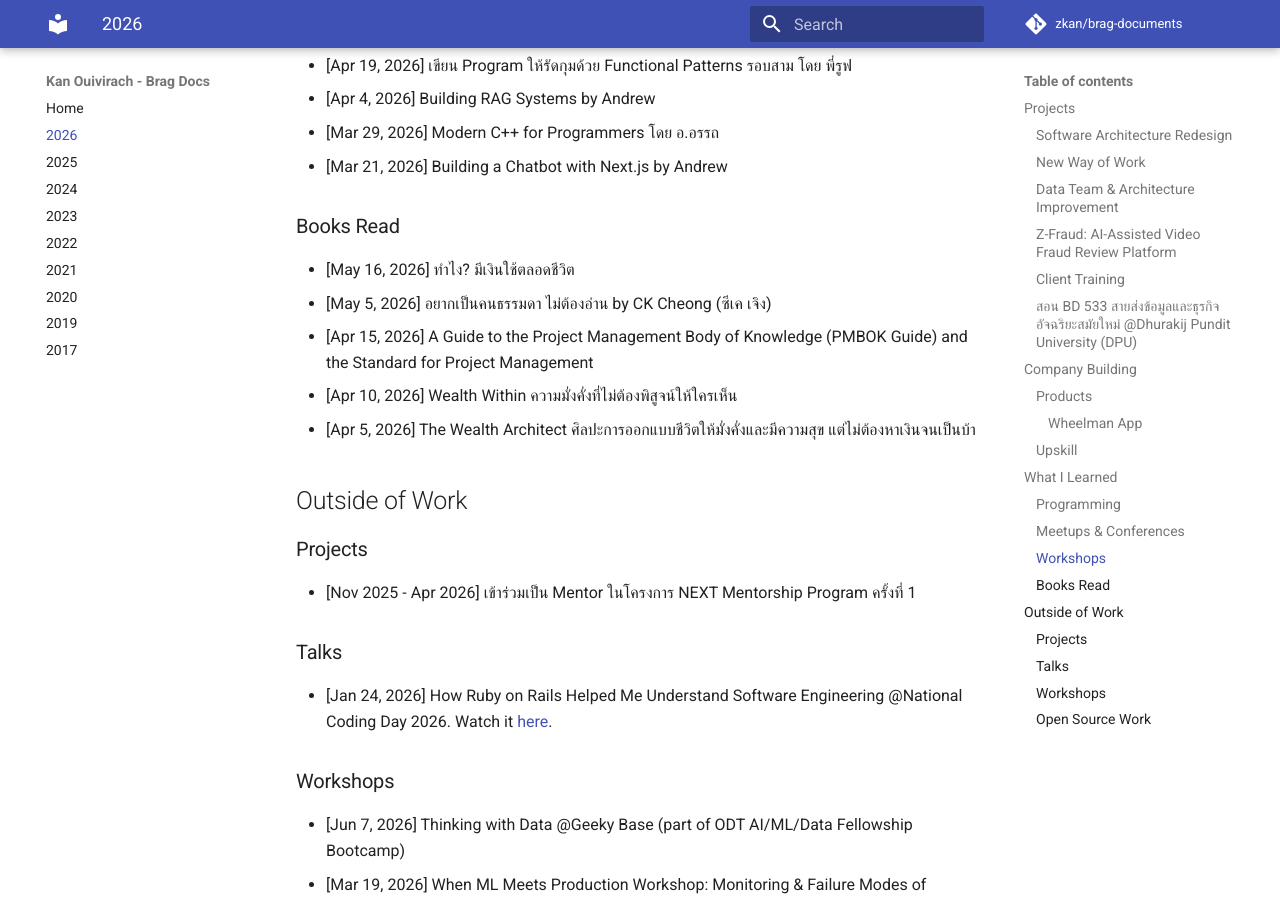
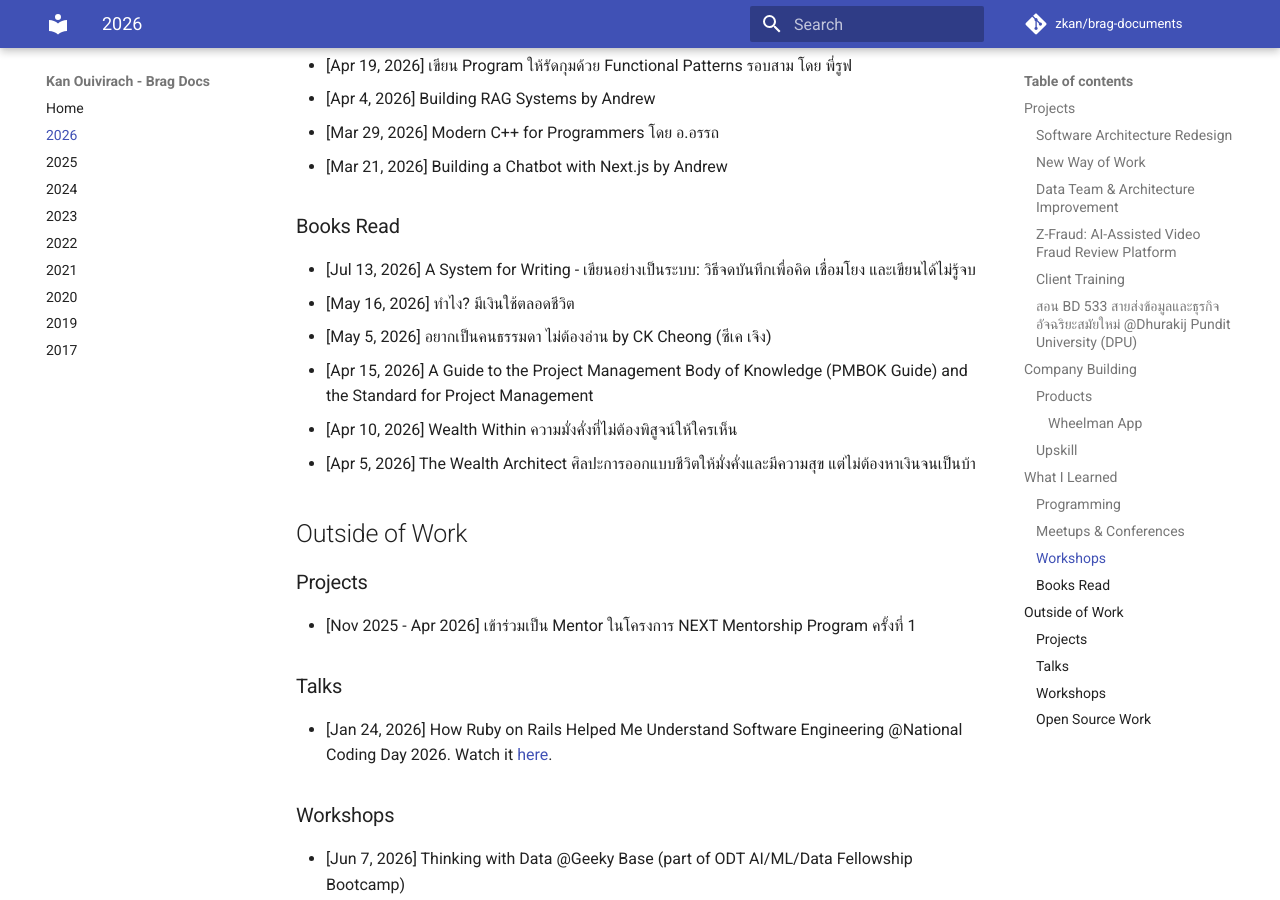
Before and after one commit to zkan/brag-documents, an MkDocs documentation site: the page built from docs/2026.md, in a window 1280 px wide and 900 px high, scrolled down 2520 px. Built offline with MkDocs 1.6.1 and Material for MkDocs 9.7.7, drawn with Linux system fonts in a browser that asks for light colours; comment, search, counter and statistics services are not loaded.

Commit message:
Add Zettelkasten primer to books read

```diff
--- a/docs/2026.md
+++ b/docs/2026.md
@@ -96,6 +96,7 @@
 
 ### Books Read
 
+* [Jul 13, 2026] A System for Writing - เขียนอย่างเป็นระบบ: วิธีจดบันทึกเพื่อคิด เชื่อมโยง และเขียนได้ไม่รู้จบ
 * [May 16, 2026] ทำไง? มีเงินใช้ตลอดชีวิต
 * [May 5, 2026] อยากเป็นคนธรรมดา ไม่ต้องอ่าน by CK Cheong (ซีเค เจิง)
 * [Apr 15, 2026] A Guide to the Project Management Body of Knowledge (PMBOK
```
